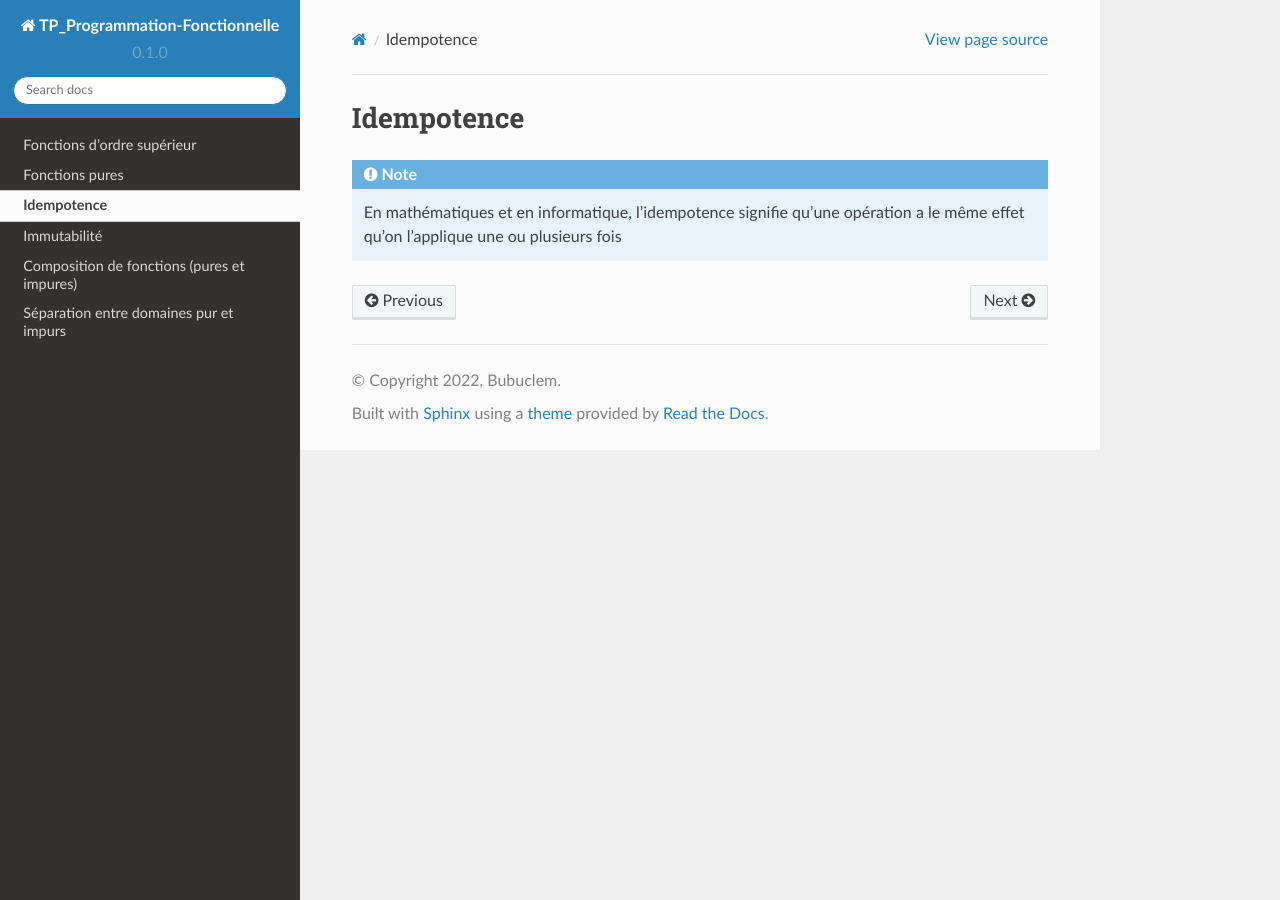
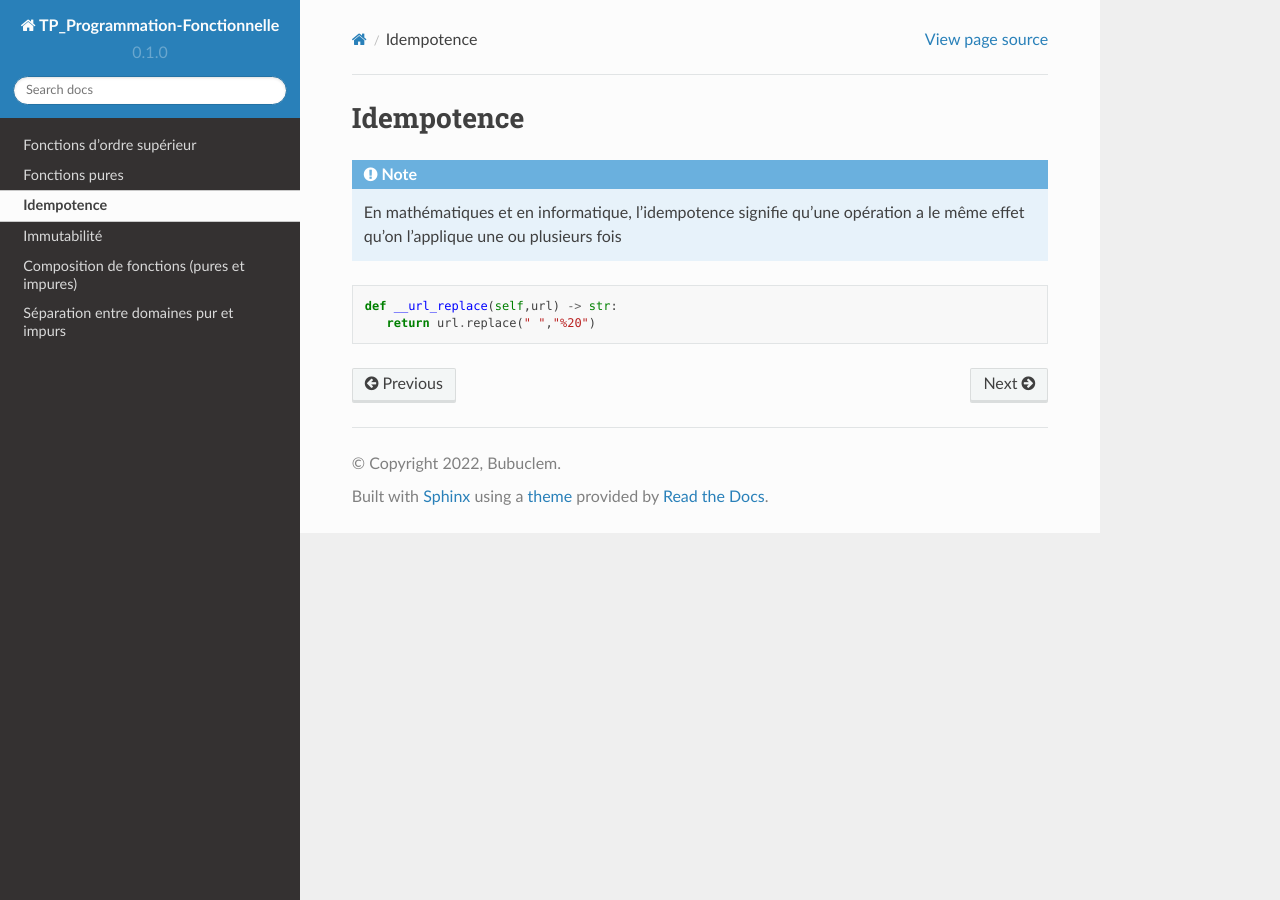
Before and after one commit to Bubuclem/TP_Programmation-Fonctionnelle, a Sphinx documentation site: the page built from docs/source/idempotence.rst, in a window 1280 px wide. Built offline with Sphinx 7.4.7 and the Read the Docs theme 2.0.0, drawn with Linux system fonts in a browser that asks for light colours.

Commit message:
Update docs

```diff
--- a/docs/source/idempotence.rst
+++ b/docs/source/idempotence.rst
@@ -4,3 +4,9 @@ Idempotence
 .. note::
 
    En mathématiques et en informatique, l'idempotence signifie qu'une opération a le même effet qu'on l'applique une ou plusieurs fois
+
+.. code-block:: python
+   :emphasize-lines: 3,5
+
+   def __url_replace(self,url) -> str:
+      return url.replace(" ","%20")
```
